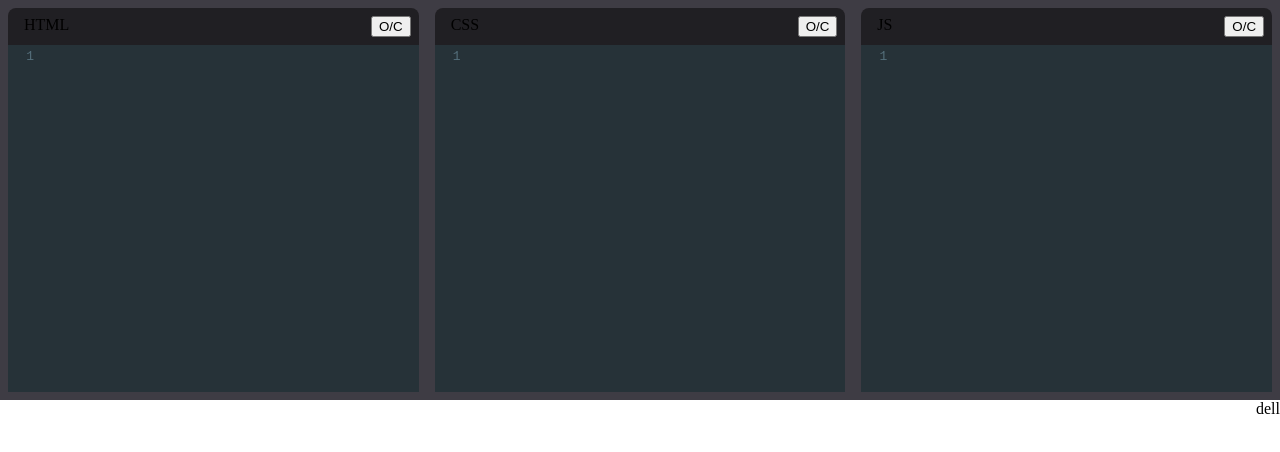
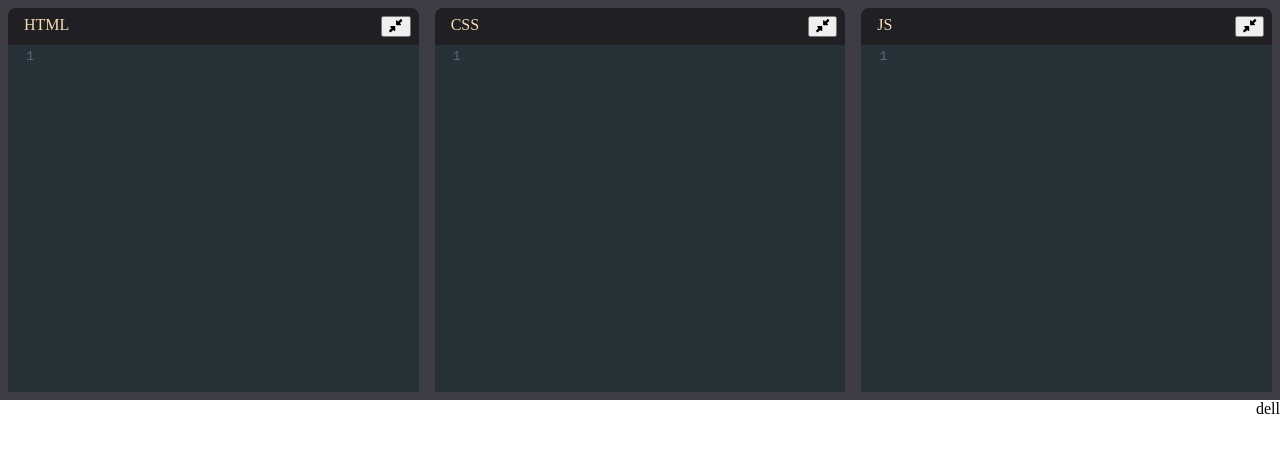
Before and after one commit to arvinax/react-custom-codepen, a React (Create React App) app: page / in a window 1280 px wide. Shown: the top 452 px of the page. Built offline with nearby package versions, Linux system fonts and the light colour scheme.

Commit message:
setup icons

```diff
--- a/src/components/Editor.js
+++ b/src/components/Editor.js
@@ -5,6 +5,8 @@ import 'codemirror/mode/xml/xml';
 import 'codemirror/mode/javascript/javascript';
 import 'codemirror/mode/css/css';
 import { Controlled } from 'react-codemirror2';
+import { FontAwesomeIcon } from '@fortawesome/react-fontawesome';
+import { faCompressAlt, faExpandAlt } from '@fortawesome/free-solid-svg-icons';
 
 const Editor = (props) => {
   const { displayName, value, language, onChange } = props;
@@ -20,7 +22,9 @@ const Editor = (props) => {
       <div className={`editor-container ${open ? '' : 'collapsed'}`}>
         <div className="editor-title">
           {displayName}
-          <button onClick={() => setOpen((prevOpen) => !prevOpen)}>O/C</button>
+                  <button onClick={() => setOpen((prevOpen) => !prevOpen)}>
+                      <FontAwesomeIcon icon={open ? faCompressAlt : faExpandAlt} />
+          </button>
         </div>
 
         <Controlled
--- a/src/index.css
+++ b/src/index.css
@@ -37,6 +37,7 @@ body {
   padding: .5rem .5rem .5rem 1rem;
   border-top-right-radius: .5rem;
   border-top-left-radius: .5rem;
+  color: wheat;
 }
 
 .CodeMirror {
```
